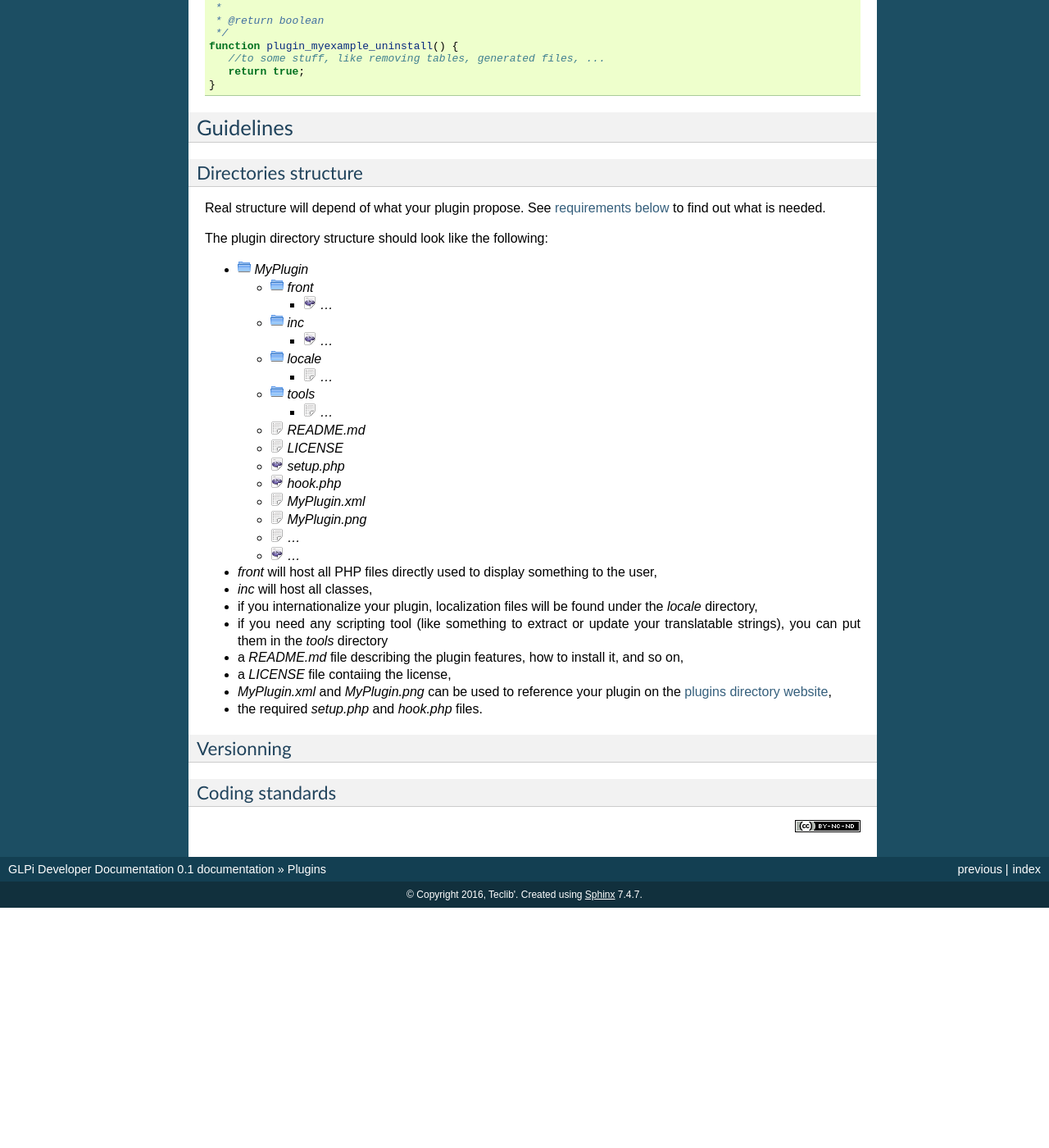
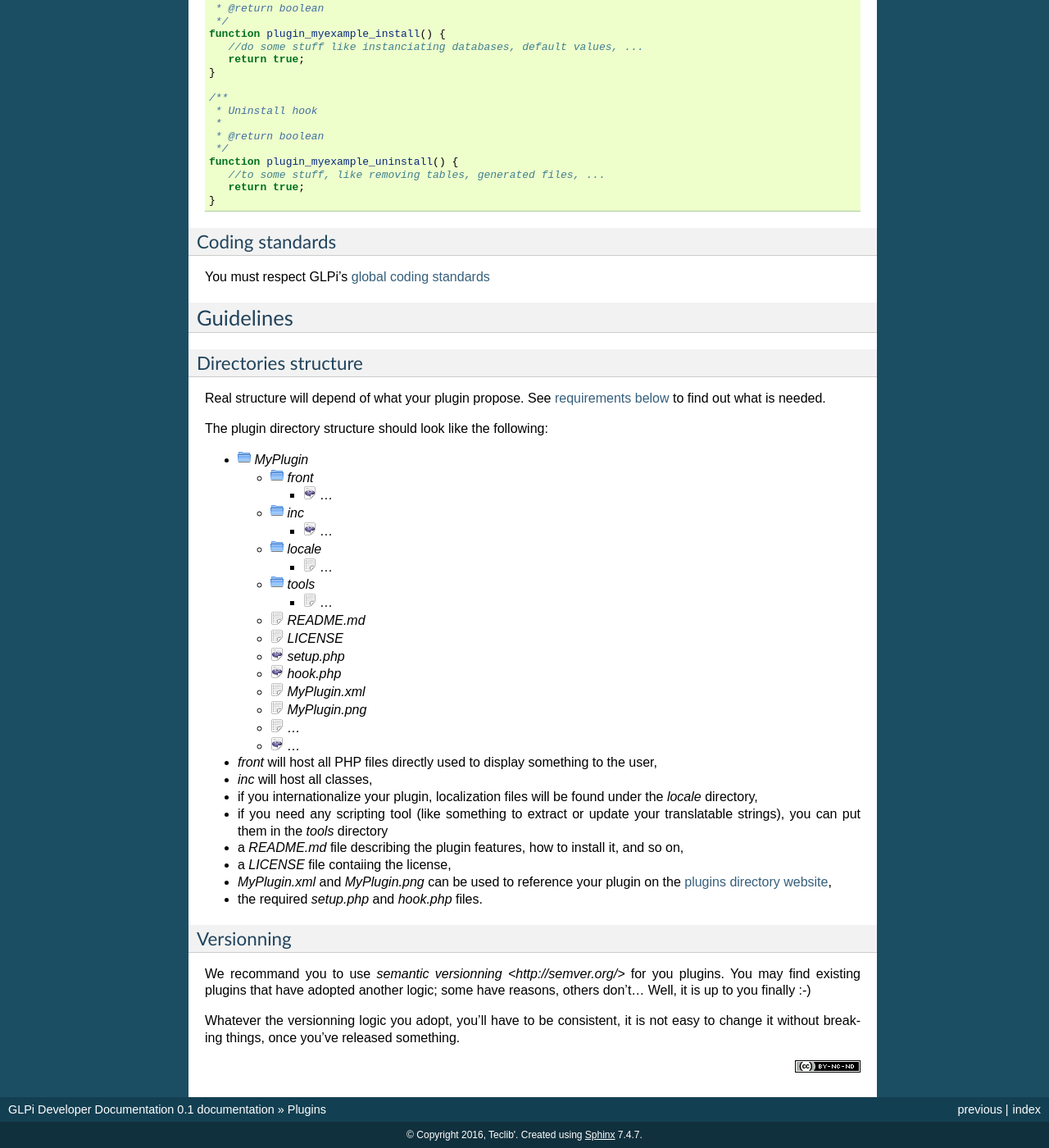
Before and after one commit to glpi-project/docdev, a Sphinx documentation site: the page built from source/plugins.rst, in a window 1280 px wide and 1400 px high, scrolled down 1822 px. Shown: the whole window at 82% size. Built offline with Sphinx 7.4.7, drawn with Linux system fonts in a browser that asks for light colours; before the commit the page ends 2929 px from its top, so only the background shows below that; some of the changed text lies outside the part shown.

Commit message:
Finalize very first version

```diff
--- a/source/plugins.rst
+++ b/source/plugins.rst
@@ -6,6 +6,8 @@ Plugins
 GLPi provides facilities to develop plugins, and there are many `plugins that have been already published <plugins_dir_website_>`_.
 
 Generally speaking, there is really a few things you have to do in order to get a plugin working; many considerations are up to you. Anyways, this guide will provide you some guidelines to get a plugins repository as consistent as possible :)
+
+If you want to see more advanced examples of what it is possible to do with plugins, you can take a look at the `example plugin source code <http://github.com/pluginsGLPI/example/>`_.
 
 .. _plugins_requirements:
 
@@ -24,11 +26,16 @@ setup.php
 
 The plugin's `setup.php` file will be automatically loaded from GLPi's core in order to get its version, to check pre-requisites, etc.
 
+This is a good practice, thus not mandatory, to define a constant name `{PLUGINNAME}_VERSION` in this file.
+
 This is a minimalist example, for a plugin named `myexample` (functions names will contain plugin name):
 
 .. code-block:: php
 
    <?php
+
+   define('MYEXAMPLE_VERSION', '1.2.10');
+
    /**
     * Init the hooks of the plugins - Needed
     *
@@ -119,6 +126,12 @@ For instance, a plugin need both an install and an uninstall hook calls. Here is
       return true;
    }
 
+Coding standards
+^^^^^^^^^^^^^^^^
+
+You must respect GLPi's :doc:`global coding standards <../codingstandards>`
+
+
 Guidelines
 ----------
 
@@ -168,8 +181,8 @@ The plugin directory structure should look like the following:
 Versionning
 ^^^^^^^^^^^
 
-Coding standards
-^^^^^^^^^^^^^^^^
+We recommand you to use `semantic versionning <http://semver.org/>` for you plugins. You may find existing plugins that have adopted another logic; some have reasons, others don't... Well, it is up to you finally :-)
 
+Whatever the versionning logic you adopt, you'll have to be consistent, it is not easy to change it without breaking things, once you've released something.
 
 .. _plugins_dir_website: http://plugins.glpi-project.org/
```
Also changed, not shown: other parts of source/plugins.rst (+1 -1 lines).
